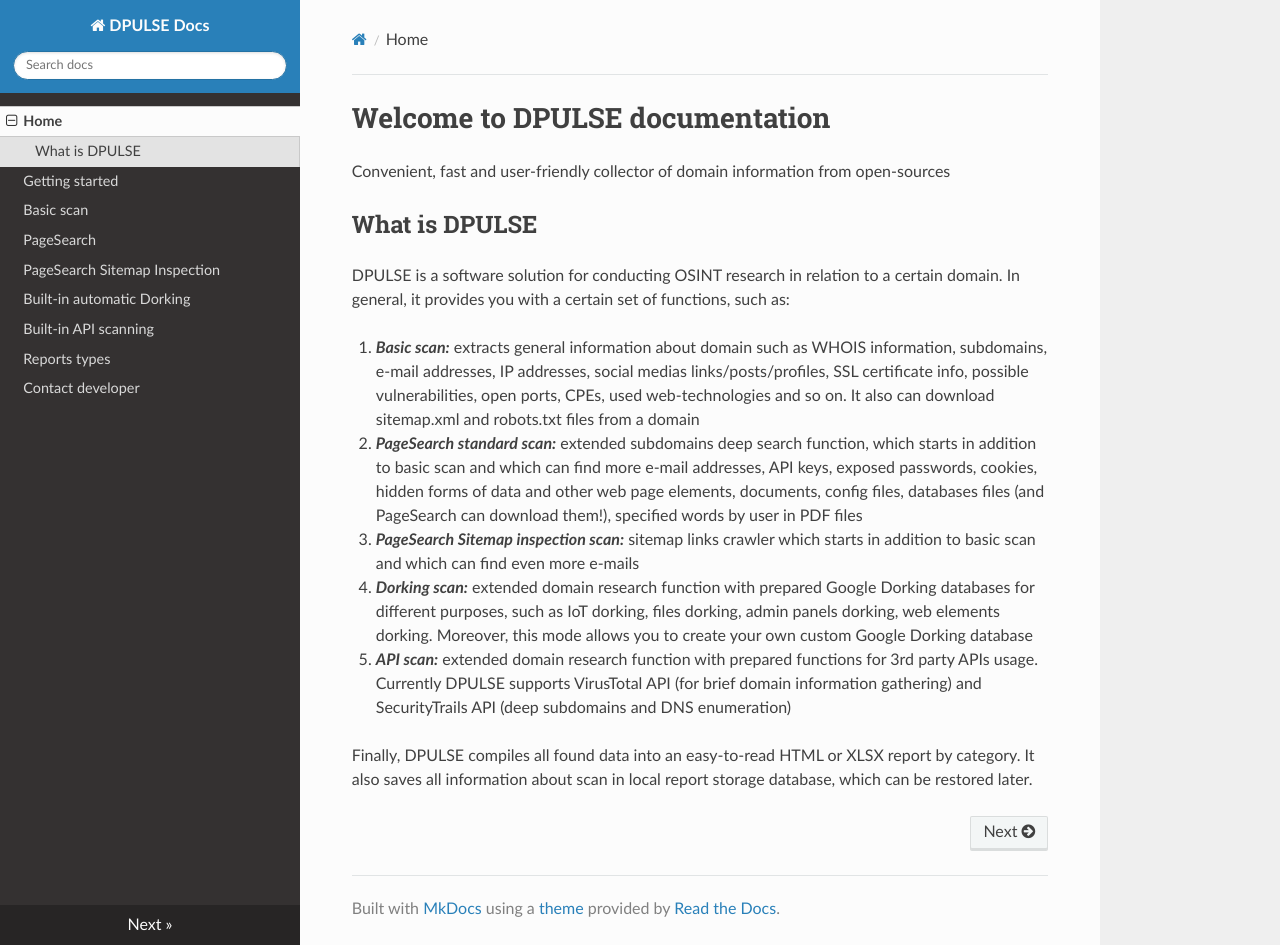
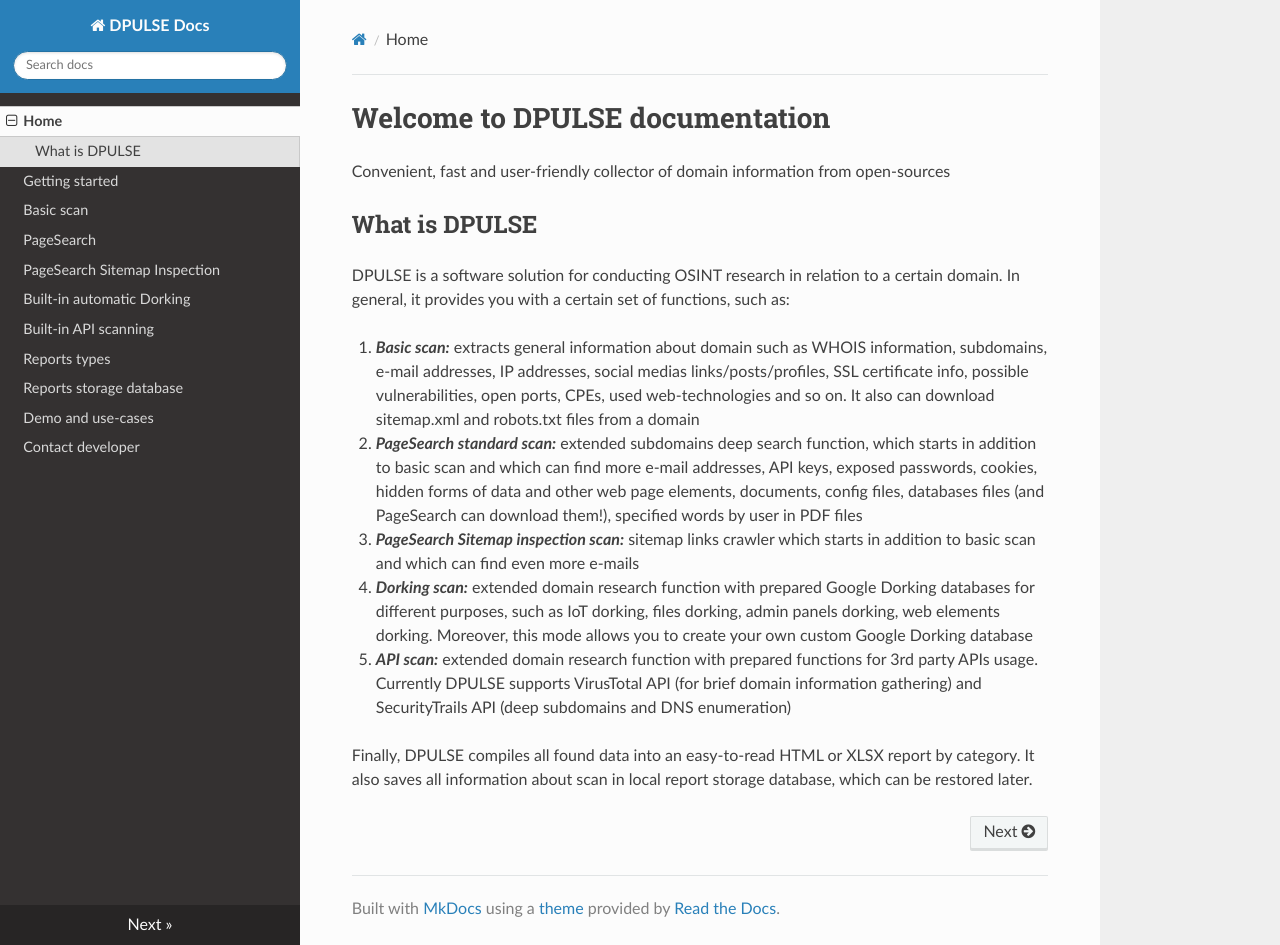
Before and after one commit to OSINT-TECHNOLOGIES/dpulse, an MkDocs documentation site: the page built from docs/dpulse-docs/docs/index.md, in a window 1280 px wide and 945 px high. Built offline with MkDocs 1.6.1, drawn with Linux system fonts in a browser that asks for light colours; nearby versions of some CDN libraries.

```diff
--- a/docs/dpulse-docs/mkdocs.yml
+++ b/docs/dpulse-docs/mkdocs.yml
@@ -10,4 +10,6 @@
   - Built-in automatic Dorking: dorking.md
   - Built-in API scanning: api.md
   - Reports types: reporting.md
+  - Reports storage database: report_storage.md
+  - Demo and use-cases: demo.md
   - Contact developer: contact_dev.md
```
